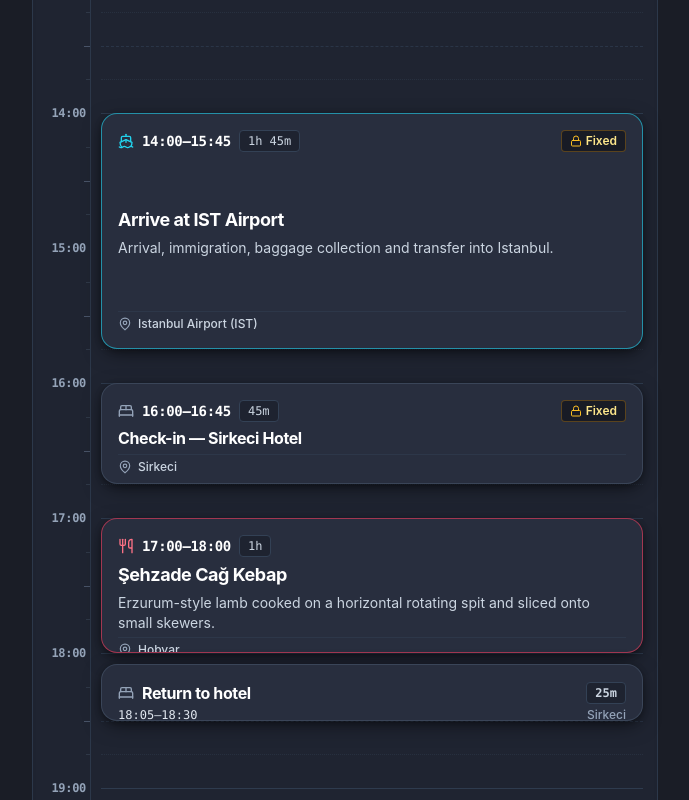
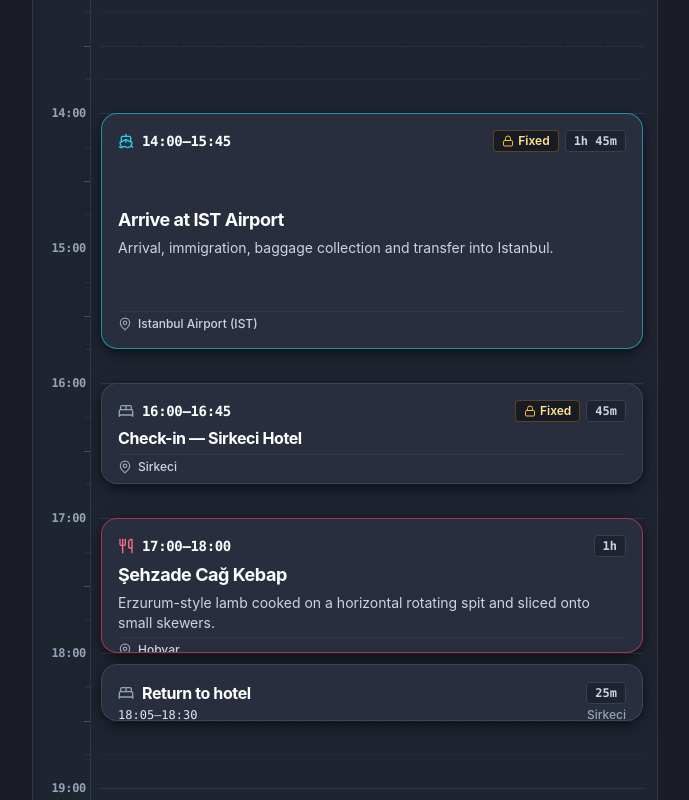
Before and after one commit to ozlphrt/istanbul-trip-guide, a React (Vite) app: page / in a window 1280 px wide. Shown: the part 940-1740 px from the top of the page, without its empty margins (60-749 px from the left). Built offline with nearby package versions, Linux system fonts and the light colour scheme; no server answers.

Commit message:
feat: move activity duration badge to the right side of header row

```diff
--- a/src/components/EventCard.tsx
+++ b/src/components/EventCard.tsx
@@ -151,14 +151,9 @@ export const EventCard: React.FC<EventCardProps> = ({
                   </span>
                 )}
               </span>
-
-              {/* Duration Badge */}
-              <span className="text-xs font-medium px-2 py-0.5 rounded bg-[#1e2330] border border-slate-700 text-slate-300 shrink-0 font-mono">
-                {formatDuration(event.durationMinutes)}
-              </span>
             </div>
 
-            {/* Status / Fixed Badges */}
+            {/* Right: Status / Fixed / Duration Badges */}
             <div className="flex items-center gap-1.5 shrink-0">
               {event.hasCollisionWithFixed && (
                 <span className="flex items-center gap-1 px-2 py-0.5 rounded bg-rose-500/20 text-rose-300 text-xs font-bold border border-rose-500/30">
@@ -174,6 +169,11 @@ export const EventCard: React.FC<EventCardProps> = ({
                   <Lock className="w-3 h-3 text-amber-400" /> Fixed
                 </span>
               )}
+
+              {/* Duration Badge Moved To Right */}
+              <span className="text-xs font-semibold px-2 py-0.5 rounded bg-[#1e2330] border border-slate-700 text-slate-300 shrink-0 font-mono">
+                {formatDuration(event.durationMinutes)}
+              </span>
 
               {event.status === 'done' && (
                 <span className="text-emerald-400">
```
